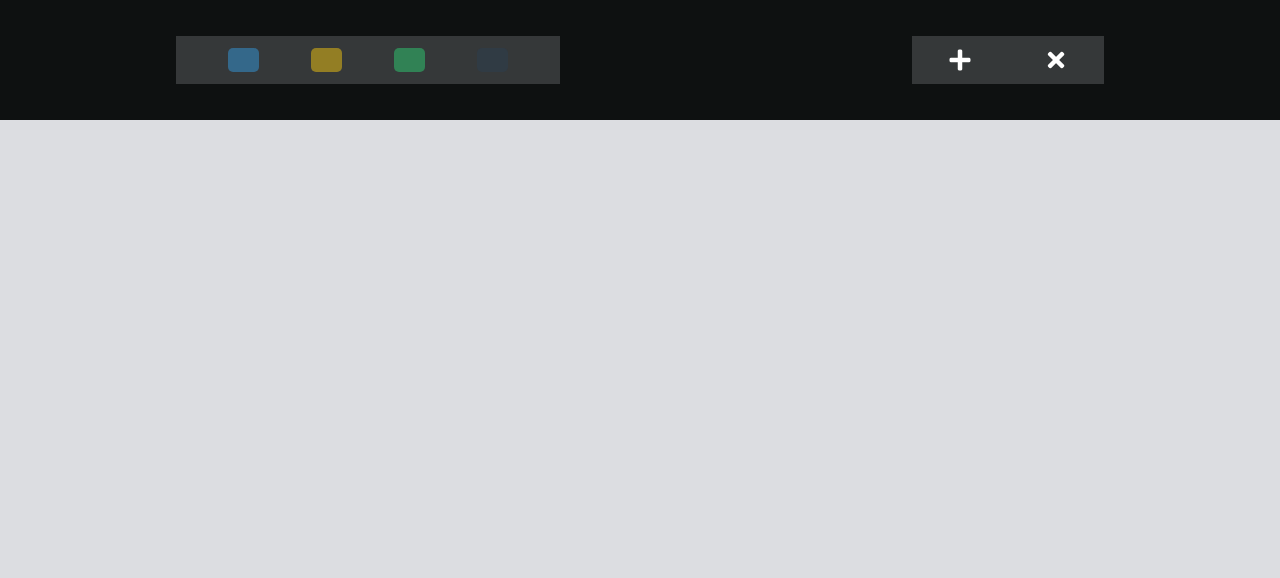
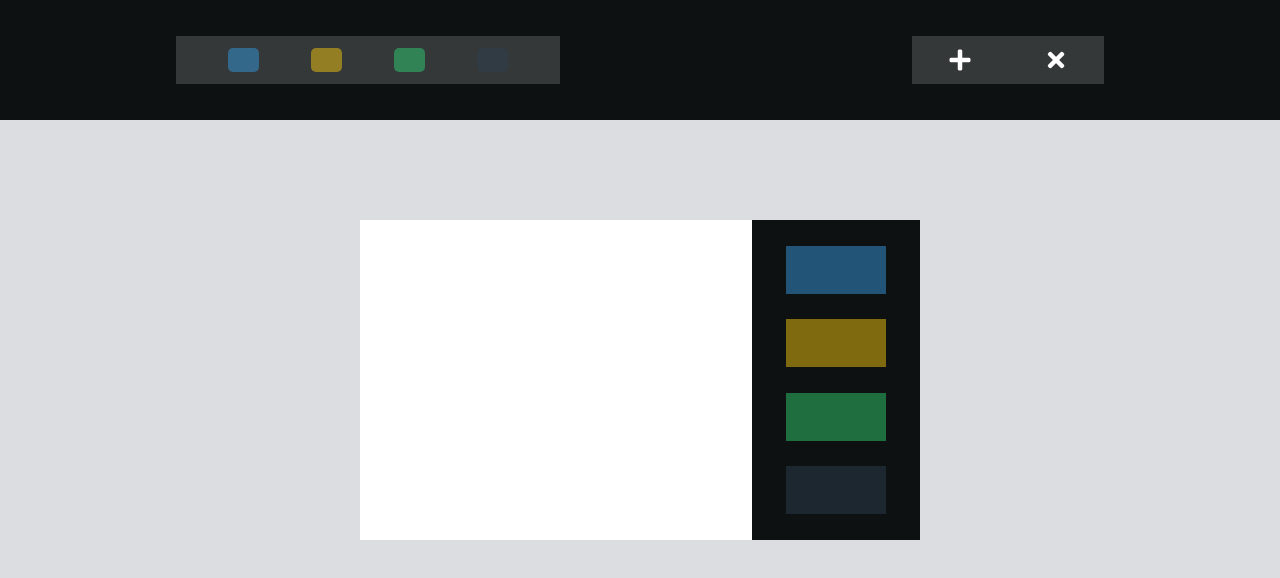
Before and after one commit to sushberiwal/BPIT_PP, a website: page Module2/Lec2_TicketManagementClone/activity/index.html in a window 1280 px wide. Both pictures are taken after a click on the element 960 px from the left and 60 px from the top of the page. Drawn offline with Linux system fonts and the light colour scheme.

Commit message:
modal open close

```diff
--- a/Module2/Lec2_TicketManagementClone/activity/index.html
+++ b/Module2/Lec2_TicketManagementClone/activity/index.html
@@ -31,15 +31,6 @@
         </div>
     </div>
     <div class="tickets-content">
-        <div class="modal">
-            <div class="modal-text"></div>
-            <div class="modal-filter-options">
-                <div class="modal-filter blue"></div>
-                <div class="modal-filter yellow"></div>
-                <div class="modal-filter green"></div>
-                <div class="modal-filter black"></div>
-            </div>
-        </div>
     </div>
     <script src="./script.js"></script>
 </body>
--- a/Module2/Lec2_TicketManagementClone/activity/script.js
+++ b/Module2/Lec2_TicketManagementClone/activity/script.js
@@ -1,30 +1,71 @@
 let filterCodes = {
-    "blue":"#00a8ff",
-    "yellow":"#fbc531",
-    "green":"#4cd137",
-    "black":"#2f3640"
-}
+  blue: "#00a8ff",
+  yellow: "#fbc531",
+  green: "#4cd137",
+  black: "#2f3640",
+};
 
 let allFilters = document.querySelectorAll(".filter");
 let ticketsContent = document.querySelector(".tickets-content");
-
-for(let i=0;i<allFilters.length ; i++){
-    allFilters[i].addEventListener("click" , function(e){
+let modalOpen = document.querySelector(".open-modal");
+let modalClose = document.querySelector(".close-modal");
+for (let i = 0; i < allFilters.length; i++) {
+  allFilters[i].addEventListener("click", function (e) {
     let filterSelected = e.target.classList[1];
     // if clicked on already active filter element then return !!
-        if(e.target.classList.contains("active-filter")){
+    if (e.target.classList.contains("active-filter")) {
       e.target.classList.remove("active-filter");
-            ticketsContent.style.background = '#dcdde1';
+      ticketsContent.style.background = "#dcdde1";
       return;
     }
 
     // if active filter class is already on some element then delte class froim that element
-        if( document.querySelector(".active-filter") ){
-            document.querySelector(".active-filter").classList.remove("active-filter");
+    if (document.querySelector(".active-filter")) {
+      document
+        .querySelector(".active-filter")
+        .classList.remove("active-filter");
     }
     e.target.classList.add("active-filter");
     // it will change tickets content ka background !!
 
     ticketsContent.style.background = filterCodes[filterSelected];
+  });
+}
+
+modalOpen.addEventListener("click", function (e) {
+  // append html of modal in ticketsContent
+
+  // <div class="modal">
+  //         <div class="modal-text" spellcheck="false" contenteditable="true"></div>
+  //         <div class="modal-filter-options">
+  //             <div class="modal-filter blue"></div>
+  //             <div class="modal-filter yellow"></div>
+  //             <div class="modal-filter green"></div>
+  //             <div class="modal-filter black"></div>
+  //         </div>
+  //     </div>
+  if(document.querySelector(".modal")){
+      return;
+  }
+
+  let modalDiv = document.createElement("div");
+  // <div></div>
+  modalDiv.classList.add("modal");
+  // <div class="modal"></div>
+
+  modalDiv.innerHTML = `<div class="modal-text" spellcheck="false" contenteditable="true"></div>
+            <div class="modal-filter-options">
+                <div class="modal-filter blue"></div>
+                <div class="modal-filter yellow"></div>
+                <div class="modal-filter green"></div>
+                <div class="modal-filter black"></div>
+            </div>`;
+
+  ticketsContent.append(modalDiv);
+});
+
+modalClose.addEventListener("click" , function(e){
+    if(document.querySelector(".modal")){
+        document.querySelector(".modal").remove();
+    }
 })
-}
--- a/Module2/Lec2_TicketManagementClone/activity/style.css
+++ b/Module2/Lec2_TicketManagementClone/activity/style.css
@@ -29,7 +29,7 @@
     opacity: 0.5;
 }
 
-.filter:hover{
+.filter:hover {
     opacity: 1;
 }
 
@@ -74,39 +74,63 @@
     align-items: center;
 }
 
-
-.open-modal:hover , .close-modal:hover{
+.open-modal:hover , .close-modal:hover {
     background: #232b2b;
 }
-
 
 .tickets-content {
     min-height: 85vh;
     background: #dcdde1;
+    position: relative;
 }
 
-.fas{
-font-size: 1.5rem;
-color: white;
+.fas {
+    font-size: 1.5rem;
+    color: white;
 }
 
-.active-filter{
-    opacity:1;
-    border:1px solid white;
+.active-filter {
+    opacity: 1;
+    border: 1px solid white;
 }
 
-
-.modal{
-
+.modal {
+    height: 40vh;
+    width: 70vh;
+    /* background: violet; */
+    position: absolute;
+    top: 100px;
+    left: calc(50% - 35vh);
+    /* border: 2px solid; */
+    display: flex;
 }
 
-.modal-text{
-
-}
-.modal-filter-options{
-
+.modal-text {
+    background: white;
+    height: 100%;
+    outline: none;
+    width: 70%;
+    padding: 10px;
+    font-size: 1.5rem;
+    overflow: auto;
 }
 
-.modal-filter{
+.modal-filter-options {
+    height: 100%;
+    width: 30%;
+    background: #0e1111;
+    display: flex;
+    flex-direction: column;
+    justify-content: space-evenly;
+    align-items: center;
+}
 
+.modal-filter {
+    height: 15%;
+    width: 60%;
+    opacity: 0.5;
 }
+
+.modal-filter:hover {
+    opacity: 1;
+}
```
Lines whose indentation alone changed are shown as unchanged.
